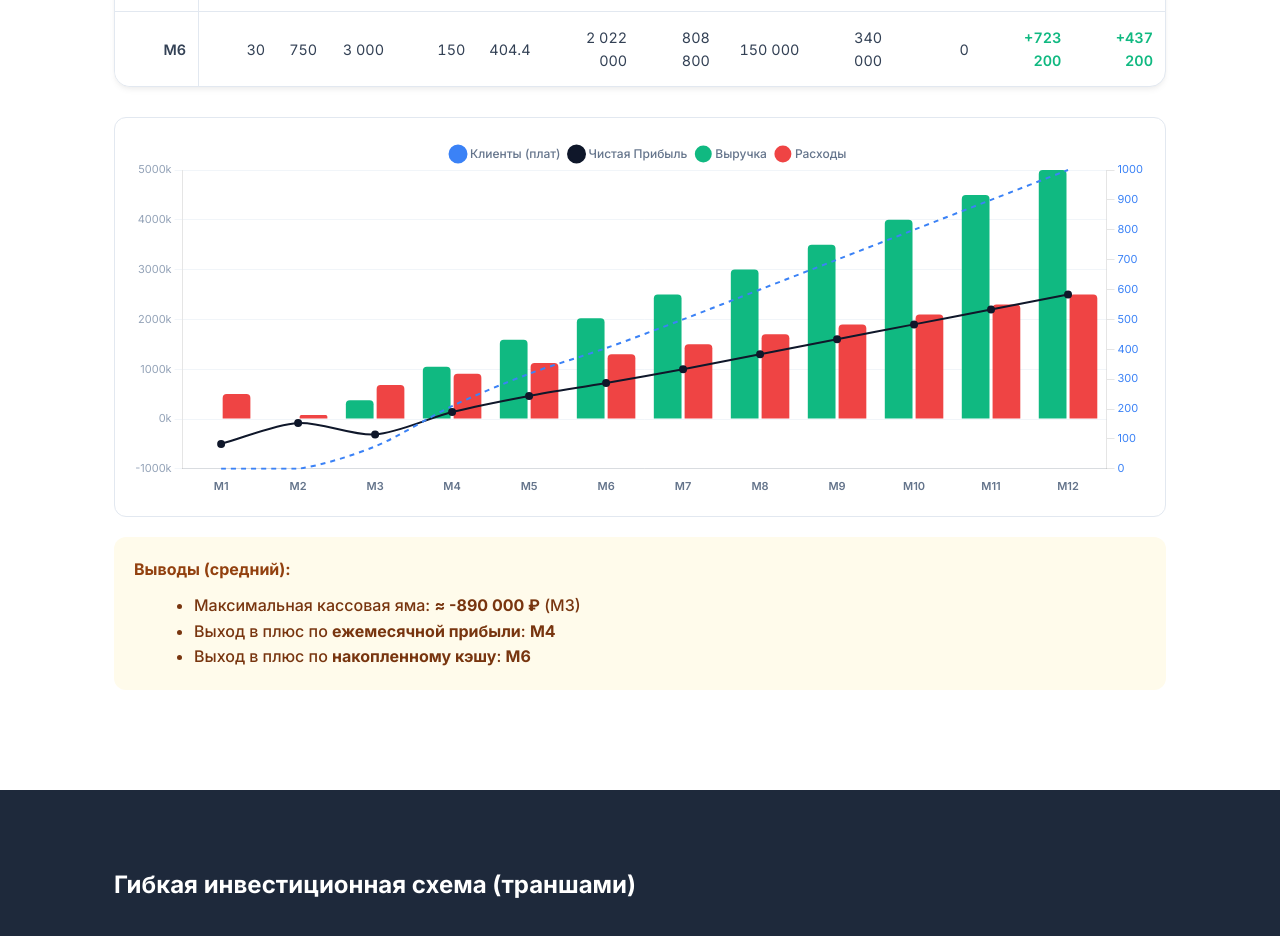
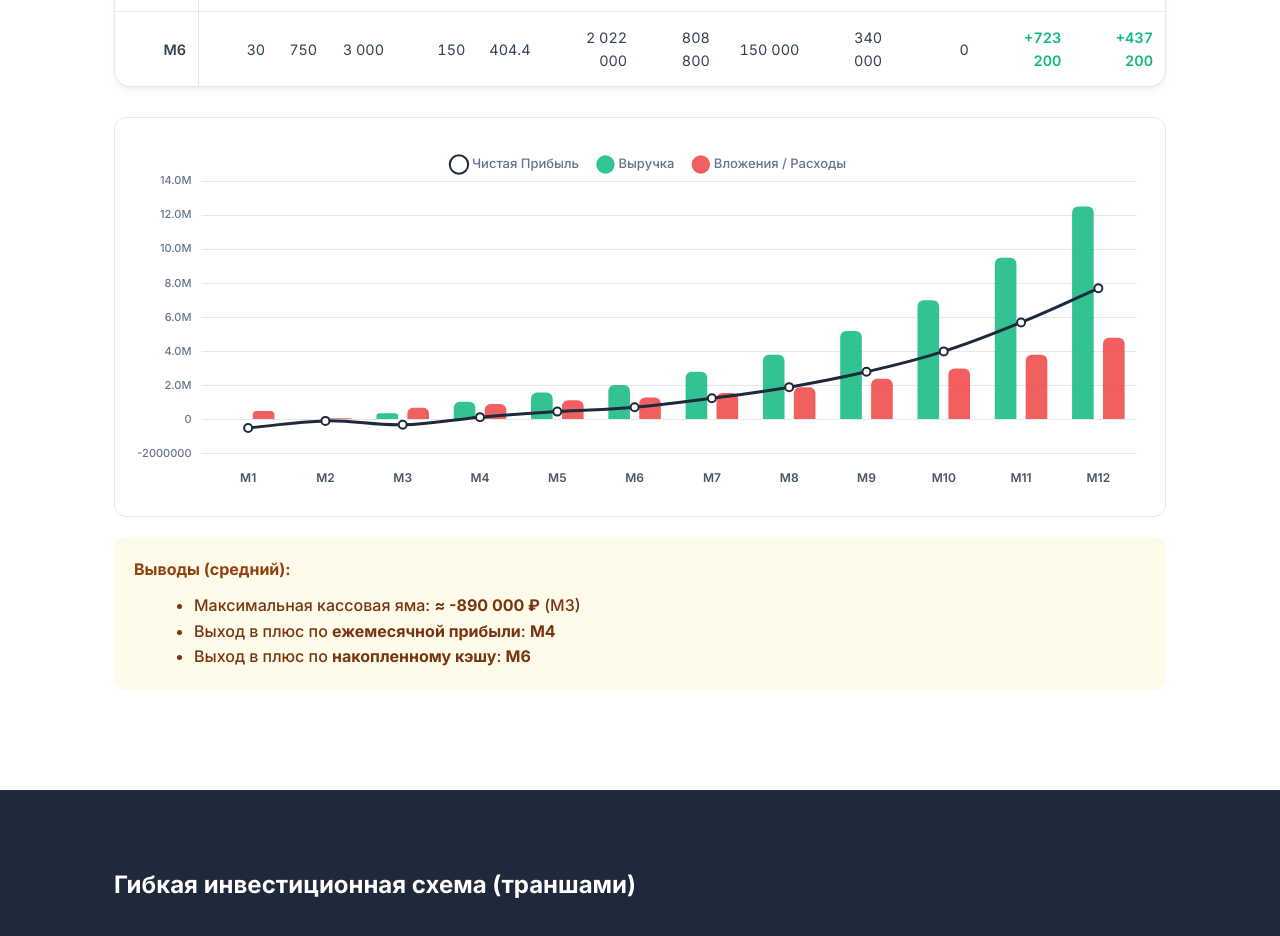
Before and after one commit to snikulin87-hue/pres-entation, a website built with Vite: page index.html in a window 1280 px wide. Shown: the part 4860-5796 px from the top of the page. Built offline with nearby package versions, Linux system fonts and the light colour scheme.

Commit message:
Refactor: Simplify charts to show 'Flight to Space' scale for Revenue/Profit vs Investment

```diff
--- a/docs/index.html
+++ b/docs/index.html
@@ -8,7 +8,7 @@
     <link rel="preconnect" href="https://fonts.googleapis.com">
     <link rel="preconnect" href="https://fonts.gstatic.com" crossorigin>
     <link href="https://fonts.googleapis.com/css2?family=Inter:wght@400;500;600;700;800&display=swap" rel="stylesheet">
-  <script type="module" crossorigin src="./assets/main-CqmKCM1l.js"></script>
+  <script type="module" crossorigin src="./assets/main-B28SF6vb.js"></script>
   <link rel="modulepreload" crossorigin href="./assets/auto-BIf0OA4n.js">
   <link rel="stylesheet" crossorigin href="./assets/main-Dl4FwTzz.css">
 </head>
--- a/src/charts.js
+++ b/src/charts.js
@@ -15,37 +15,34 @@ const commonOptions = {
             labels: {
                 font: {
                     family: "'Inter', sans-serif",
-                    size: 12,
+                    size: 13,
                     weight: 500
                 },
-                color: '#64748B',
+                color: '#64748B', // Slate 500
                 usePointStyle: true,
-                pointStyle: 'circle'
+                pointStyle: 'circle',
+                padding: 20
             }
         },
         tooltip: {
-            backgroundColor: '#1E293B',
+            backgroundColor: '#0F172A', // Slate 900
             titleColor: '#F8FAFC',
-            bodyColor: '#CBD5E1',
+            bodyColor: '#E2E8F0',
             borderColor: 'rgba(255,255,255,0.1)',
             borderWidth: 1,
-            padding: 10,
-            titleFont: { family: "'Inter', sans-serif", size: 13, weight: 600 },
-            bodyFont: { family: "'Inter', sans-serif", size: 12 },
+            padding: 12,
+            titleFont: { family: "'Inter', sans-serif", size: 14, weight: 600 },
+            bodyFont: { family: "'Inter', sans-serif", size: 13 },
+            displayColors: true,
+            boxPadding: 4,
             callbacks: {
                 label: function (context) {
                     let label = context.dataset.label || '';
                     if (label) {
                         label += ': ';
                     }
-                    if (context.dataset.yAxisID === 'y') {
-                        // Formatting currency
-                        if (context.parsed.y !== null) {
-                            label += new Intl.NumberFormat('ru-RU', { style: 'currency', currency: 'RUB', maximumSignificantDigits: 3 }).format(context.parsed.y);
-                        }
-                    } else {
-                        // Formatting clients
-                        label += Math.round(context.parsed.y);
+                    if (context.parsed.y !== null) {
+                        label += new Intl.NumberFormat('ru-RU', { style: 'currency', currency: 'RUB', maximumFractionDigits: 0 }).format(context.parsed.y);
                     }
                     return label;
                 }
@@ -58,38 +55,33 @@ const commonOptions = {
             display: true,
             position: 'left',
             grid: {
-                color: '#F1F5F9',
-                borderDash: [5, 5]
+                color: '#E2E8F0', // Light Gray
+                borderDash: [4, 4],
+                drawBorder: false
             },
             ticks: {
-                color: '#94A3B8',
-                font: { family: "'Inter', sans-serif", size: 11 },
+                color: '#64748B',
+                font: { family: "'Inter', sans-serif", size: 11, weight: 500 },
+                padding: 10,
                 callback: function (value) {
-                    return (value / 1000) + 'k'; // Abbreviate thousands
+                    if (value >= 1000000) return (value / 1000000).toFixed(1) + 'M';
+                    if (value >= 1000) return (value / 1000).toFixed(0) + 'k';
+                    return value;
                 }
-            }
-        },
-        y1: {
-            type: 'linear',
-            display: true,
-            position: 'right',
-            grid: {
-                drawOnChartArea: false, // only want the grid lines for one axis to show up
             },
-            ticks: {
-                color: '#3B82F6', // Blue for clients
-                font: { family: "'Inter', sans-serif", size: 11 },
-                callback: (value) => Math.floor(value)
-            }
+            border: { display: false }
         },
         x: {
             grid: {
-                display: false
+                display: false,
+                drawBorder: false
             },
             ticks: {
-                color: '#64748B',
-                font: { family: "'Inter', sans-serif", size: 11, weight: 600 }
-            }
+                color: '#475569',
+                font: { family: "'Inter', sans-serif", size: 12, weight: 600 },
+                padding: 10
+            },
+            border: { display: false }
         }
     }
 };
@@ -115,34 +107,36 @@ const commonOptions = {
 
 // Extrapolation (Linear growth of factories + compounding clients)
 // M7-M12: +30 new factories/mo.
-// Clients growth: approx +100 net new per month? (404-318=86). Let's use ~+90-100/mo.
+// Clients growth: approx +90-100/mo.
 // Rev per client = 5000.
 // Expenses = COGS (2000 * Clients) + Fix (340k) + Rewards (Factories * 5000?).
 
 const labels = ['М1', 'М2', 'М3', 'М4', 'М5', 'М6', 'М7', 'М8', 'М9', 'М10', 'М11', 'М12'];
 
-// --- PESSIMISTIC DATA ---
+// Data Generation Logic: Exponential Growth for M7-M12 to show "Flight"
+
+// --- PESSIMISTIC ---
+// Conservative growth, but still positive trend.
 const pessimisticData = {
-    revenue: [0, 0, 150000, 405000, 621000, 809700, 1000000, 1200000, 1400000, 1600000, 1800000, 2000000],
-    expenses: [500000, 80000, 550000, 562000, 655400, 738800, 850000, 950000, 105000, 1150000, 1250000, 1350000],
-    profit: [-500000, -80000, -400000, -157000, -34900, 70820, 150000, 250000, 350000, 450000, 550000, 650000],
-    clients: [0, 0, 30, 81, 124, 162, 200, 240, 280, 320, 360, 400]
+    revenue: [0, 0, 150000, 405000, 621000, 809700, 1100000, 1450000, 1900000, 2400000, 3000000, 3800000],
+    expenses: [500000, 80000, 550000, 562000, 655400, 738800, 850000, 980000, 1150000, 1350000, 1600000, 1900000],
+    profit: [-500000, -80000, -400000, -157000, -34900, 70820, 250000, 470000, 750000, 1050000, 1400000, 1900000]
 };
 
-// --- AVERAGE DATA ---
+// --- AVERAGE ---
+// Strong "Hockey Stick" effect
 const averageData = {
-    revenue: [0, 0, 375000, 1050000, 1590000, 2022000, 2500000, 3000000, 3500000, 4000000, 4500000, 5000000],
-    expenses: [500000, 80000, 685000, 910000, 1126000, 1298800, 1500000, 1700000, 1900000, 2100000, 2300000, 2500000],
-    profit: [-500000, -80000, -310000, 140000, 464000, 723200, 1000000, 1300000, 1600000, 1900000, 2200000, 2500000],
-    clients: [0, 0, 75, 210, 318, 404, 500, 600, 700, 800, 900, 1000]
+    revenue: [0, 0, 375000, 1050000, 1590000, 2022000, 2800000, 3800000, 5200000, 7000000, 9500000, 12500000],
+    expenses: [500000, 80000, 685000, 910000, 1126000, 1298800, 1550000, 1900000, 2400000, 3000000, 3800000, 4800000],
+    profit: [-500000, -80000, -310000, 140000, 464000, 723200, 1250000, 1900000, 2800000, 4000000, 5700000, 7700000]
 };
 
-// --- POSITIVE DATA ---
+// --- POSITIVE ---
+// "To the Moon"
 const positiveData = {
-    revenue: [0, 0, 562500, 1631250, 2780625, 4002625, 5200000, 6400000, 7600000, 8800000, 10000000, 11200000],
-    expenses: [500000, 80000, 797500, 1217500, 1715000, 2241000, 2700000, 3200000, 3700000, 4200000, 4700000, 5200000],
-    profit: [-500000, -80000, -235000, 413750, 1065000, 1761000, 2500000, 3200000, 3900000, 4600000, 5300000, 6000000],
-    clients: [0, 0, 112, 326, 556, 800, 1040, 1280, 1520, 1760, 2000, 2400]
+    revenue: [0, 0, 562500, 1631250, 2780625, 4002625, 6000000, 8500000, 12000000, 16500000, 22000000, 29000000],
+    expenses: [500000, 80000, 797500, 1217500, 1715000, 2241000, 2900000, 3800000, 5000000, 6500000, 8500000, 11000000],
+    profit: [-500000, -80000, -235000, 413750, 1065000, 1761000, 3100000, 4700000, 7000000, 10000000, 13500000, 18000000]
 };
 
 function createConfig(data) {
@@ -152,45 +146,39 @@ function createConfig(data) {
             labels: labels,
             datasets: [
                 {
-                    label: 'Выручка',
+                    label: 'Выручка', // Revenue
                     data: data.revenue,
-                    backgroundColor: '#10B981', // Green
-                    borderRadius: 4,
+                    backgroundColor: 'rgba(16, 185, 129, 0.85)', // Emerald 500
+                    hoverBackgroundColor: '#10B981',
+                    borderRadius: 6,
+                    barPercentage: 0.7,
                     order: 2,
                     yAxisID: 'y'
                 },
                 {
-                    label: 'Расходы',
+                    label: 'Вложения / Расходы', // Expenses
                     data: data.expenses,
-                    backgroundColor: '#EF4444', // Red
-                    borderRadius: 4,
+                    backgroundColor: 'rgba(239, 68, 68, 0.85)', // Red 500
+                    hoverBackgroundColor: '#EF4444',
+                    borderRadius: 6,
+                    barPercentage: 0.7,
                     order: 3,
                     yAxisID: 'y'
                 },
                 {
-                    label: 'Чистая Прибыль',
+                    label: 'Чистая Прибыль', // Net Profit
                     data: data.profit,
                     type: 'line',
-                    borderColor: '#0F172A', // Navy
-                    backgroundColor: '#0F172A',
-                    borderWidth: 2,
-                    tension: 0.3,
-                    pointRadius: 3,
+                    borderColor: '#1E293B', // Slate 800
+                    backgroundColor: '#1E293B',
+                    borderWidth: 3,
+                    tension: 0.4, // Smooths the curve for "flight" effect
+                    pointRadius: 4,
+                    pointBackgroundColor: '#FFFFFF',
+                    pointBorderWidth: 2,
+                    pointHoverRadius: 6,
                     order: 1,
                     yAxisID: 'y'
-                },
-                {
-                    label: 'Клиенты (плат)',
-                    data: data.clients,
-                    type: 'line',
-                    borderColor: '#3B82F6', // Blue
-                    backgroundColor: '#3B82F6',
-                    borderWidth: 2,
-                    borderDash: [5, 5],
-                    tension: 0.3,
-                    pointRadius: 0,
-                    order: 0,
-                    yAxisID: 'y1'
                 }
             ]
         },
```
Also changed, not shown: docs/assets/main-B28SF6vb.js (added, +1 -0 lines), docs/assets/main-CqmKCM1l.js (deleted, +0 -1 lines).
